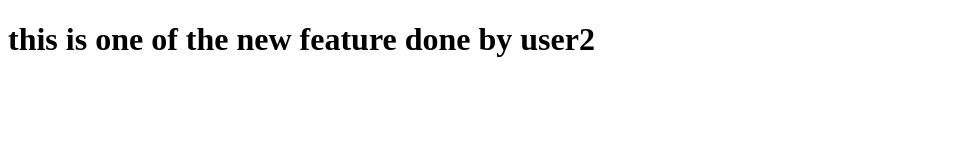
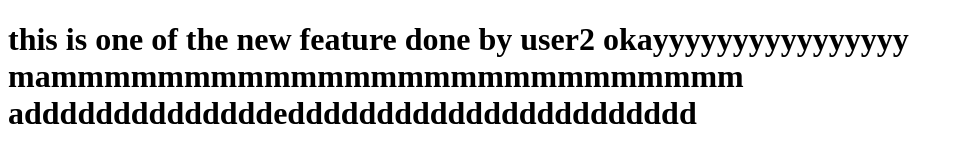
Before and after one commit to ksdharani06/prepractice, a plain HTML site: page newfeature.html in a window 1280 px wide. Shown: the whole page, without its empty margins (0-963 px from the left). Drawn offline with Linux system fonts and the light colour scheme.

Commit message:
review are changed

```diff
--- a/newfeature.html
+++ b/newfeature.html
@@ -6,6 +6,6 @@
     <title>Document</title>
 </head>
 <body>
-    <h1>this is one of the new feature done by user2</h1>
+    <h1>this is one of the new feature done by user2 okayyyyyyyyyyyyyyyy mammmmmmmmmmmmmmmmmmmmmmmmmm addddddddddddddeddddddddddddddddddddddd</h1>
 </body>
 </html>
```
